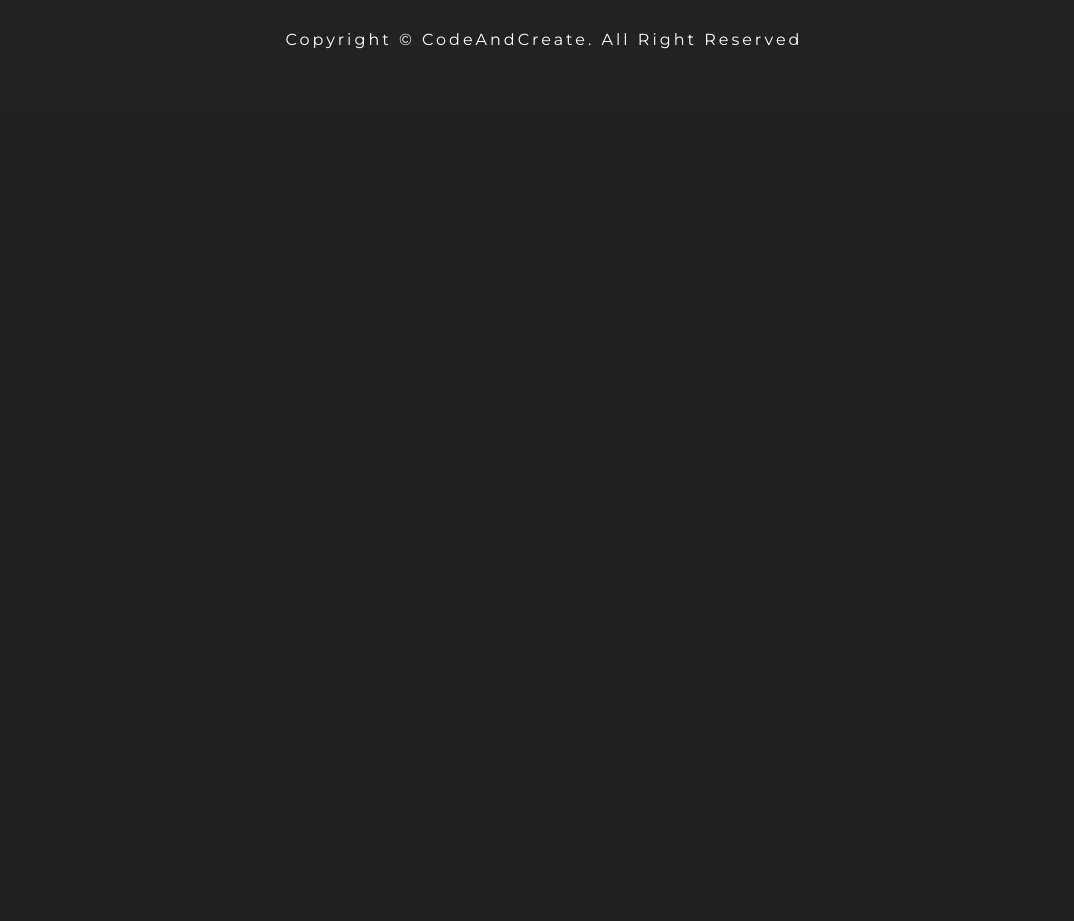
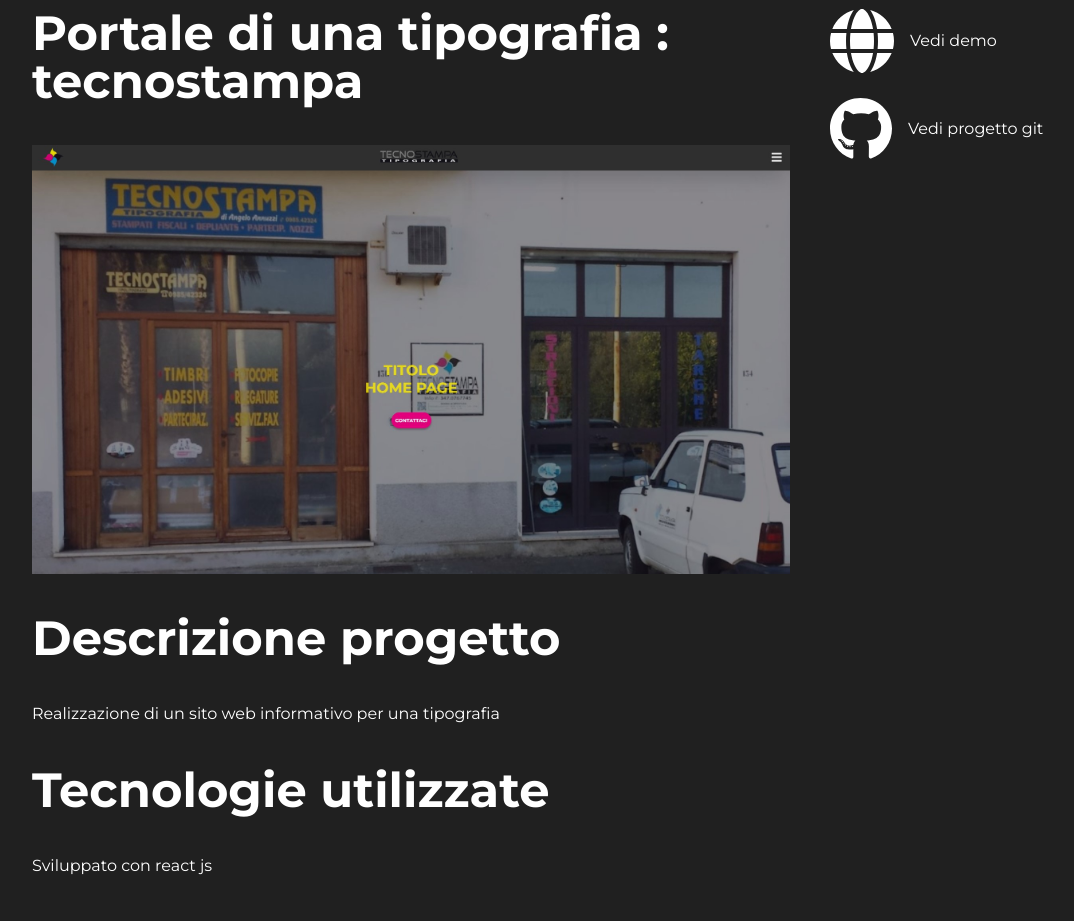
Before and after one commit to davidecandia/cv, a React (Create React App) app: page /1 in a window 1280 px wide. Shown: the part 151-1072 px from the top of the page, without its empty margins (96-1170 px from the left). Before the commit the page ends 800 px from the top, so only its background shows below. Built offline with nearby package versions, Linux system fonts and the light colour scheme.

Commit message:
creato sezione dettaglio project. bisogna solo cambiare img

```diff
--- a/src/App.css
+++ b/src/App.css
@@ -317,10 +317,11 @@
     margin: 0 5px;
 }
 
-.social-media-link i {
+/* .social-media-link i {
     font-size: 50px;
-    transition: all .250s;
-}
+    transition: all linear .250s;
+} */
+
 
 .copyright {
     color: white;
--- a/src/App.js
+++ b/src/App.js
@@ -17,7 +17,7 @@
     <Router>
       <Nav />
       <Routes>
-        <Route path='/' element={
+        <Route exact path='/' element={
           <>
             <Home />
             <Progetti data={progetti} />
@@ -25,7 +25,7 @@
           </>
         }
         />
-        <Route path=':id' element={< Dettaglio />} />
+        <Route exact path='/:id' element={< Dettaglio />} />
       </Routes>
       <Footer />
     </Router>
--- a/src/components/Dettaglio.jsx
+++ b/src/components/Dettaglio.jsx
@@ -2,10 +2,14 @@
 import { useParams } from "react-router-dom";
 import data from "../data";
 
+//icone
+import { FontAwesomeIcon } from "@fortawesome/react-fontawesome";
+import { faGithub } from "@fortawesome/free-brands-svg-icons";
+import { faGlobe } from "@fortawesome/free-solid-svg-icons";
+
 const Dettaglio = () => {
-  const [item, setItem] = useState([]);
+  const [item, setItem] = useState();
   const { id } = useParams();
-
   const getProjectById = (value) => {
     const project = data.find((p) => p.id === value);
     return project ? setItem(project) : null;
@@ -13,8 +17,82 @@
   useEffect(() => {
     getProjectById(id);
   }, [id]);
+  if (item === undefined) {
+    return <h1>nessun elemento</h1>;
+  }
+  const {
+    name,
+    descrizione,
+    mini_descrizione,
+    tecnologie,
+    image,
+    url_git,
+    url,
+  } = item;
+  return (
+    <article className="mt-[160px] mb-[80px]">
+      <div className="contain grid grid-cols-1 lg:grid-cols-4 gap-10">
+        <div className="col-span-3">
+          <h1 className=" font-bold sm:text-3xl lg:text-5xl mb-10">
+            {mini_descrizione} : {name}
+          </h1>
+          <div className="mb-10">
+            <img src={image} alt={name} />
+          </div>
+          <div className="mb-10">
+            <h1 className=" font-bold sm:text-3xl lg:text-5xl mb-10">
+              Descrizione progetto
+            </h1>
+            <p>{descrizione}</p>
+          </div>
 
-  return <div>ciao</div>;
+          <div>
+            <h1 className=" font-bold sm:text-3xl lg:text-5xl mb-10">
+              Tecnologie utilizzate
+            </h1>
+            <p>{tecnologie}</p>
+          </div>
+        </div>
+        <div className="relative">
+          {url !== "" ? (
+            <div className="lg:fixed">
+              <span className="flex gap-4 items-center">
+                <a href={url} target="blank">
+                  <FontAwesomeIcon
+                    icon={faGlobe}
+                    style={{ color: "#ffffff", fontSize: "4rem" }}
+                  />
+                </a>
+                <p> Vedi demo</p>
+              </span>
+              <br />
+              <span className="flex gap-4 items-center">
+                <a href={url_git} target="blank">
+                  <FontAwesomeIcon
+                    icon={faGithub}
+                    style={{ color: "#ffffff", fontSize: "4rem" }}
+                  />
+                </a>
+                <p> Vedi progetto git</p>
+              </span>
+            </div>
+          ) : (
+            <div className="lg:fixed">
+              <span className="flex gap-4 items-center">
+                <a href={url_git} target="blank">
+                  <FontAwesomeIcon
+                    icon={faGithub}
+                    style={{ color: "#ffffff", fontSize: "4rem" }}
+                  />
+                </a>
+                <p> Vedi progetto git</p>
+              </span>
+            </div>
+          )}
+        </div>
+      </div>
+    </article>
+  );
 };
 
 export default Dettaglio;
--- a/src/components/Footer.jsx
+++ b/src/components/Footer.jsx
@@ -19,7 +19,6 @@
           className="social-media-link">
           <FontAwesomeIcon
             icon={faInstagram}
-            className="fa-shake"
             style={{ color: "#E6E6E6", fontSize: "4rem" }}
           />
         </a>
@@ -30,7 +29,6 @@
           className="social-media-link">
           <FontAwesomeIcon
             icon={faFacebook}
-            className="fa-shake"
             style={{ color: "#E6E6E6", fontSize: "4rem" }}
           />
         </a>
@@ -41,7 +39,6 @@
           className="social-media-link">
           <FontAwesomeIcon
             icon={faGithub}
-            shake
             style={{ color: "#E6E6E6", fontSize: "4rem" }}
           />
         </a>
--- a/src/data.js
+++ b/src/data.js
@@ -15,16 +15,18 @@
     id: '10',
     name: 'Notes',
     mini_descrizione: 'Portale per trovare e gestire tutti i tuoi impegni',
-    descrizione: 'MERN, MongoDB: Come database,Express.js: Come framework per il server, React: Per il frontend, Node.js: Per l\'esecuzione del server. Typescript sia per frontEnd che BackEnd. Vite come bundler di react. Css con tailwind + gestione delle richieste al server con Redux query.',
+    descrizione: 'Ho sviluppato questo progetto per esercitarmi a gestire dati e utenti connessi al database, quello che ho appreso è rendere delle route private, accessibili solo quando un utente è loggato, catturare le note create dall\'utente e quindi avere una lista privata di note.',
+    tecnologie: 'Sviluppato con lo stack MERN, MongoDB: Come database, Express.js: Come framework per il server, React: Per il frontend, Node.js: Per l\'esecuzione del server. Typescript sia per frontEnd che BackEnd. Vite come bundler di react. Css con tailwind + gestione delle richieste al server con Redux query.',
     image: notes,
     url_git: 'https://github.com/Dexy98/todo_list',
-    url: 'https://github.com/Dexy98/todo_list',
+    url: 'https://todo-6pnz.onrender.com/',
   },
   {
     id: '9',
     name: 'Spotify-clone',
     mini_descrizione: 'Portale clone di Spotify',
-    descrizione: 'Sviluppato con Vite. Tailwind per il css. Clicca per visionare codice su GitHub. ',
+    descrizione: 'Ho sviluppato questo clone di Spotify per esercitarmi con tailwind',
+    tecnologie: 'Sviluppato con vite come bundler di react. Tailwind per il css.',
     image: spotify_clone,
     url_git: 'https://github.com/Dexy98/Spotify-clone',
     url: '',
@@ -33,7 +35,8 @@
     id: '8',
     name: 'Cocktail',
     mini_descrizione: 'Portale per trovare il tuo cocktail preferito',
-    descrizione: 'Sviluppato con React e Typescript. Tailwind per il css. API gestita con RTK query. ',
+    descrizione: 'Ho sviluppato questo progetto per esercitarmi su alcune tecnologie. L’idea è di una piattaforma che permetta di cercare il proprio cocktail preferito. È presente un campo di ricerca e in basso verrano visualizzati i risultati. Ogni singolo cocktail è cliccabile e l’utente viene spostato in una pagina dove può visionare tutti i dettagli relativi al drink.',
+    tecnologie: 'Sviluppato con React e Typescript. Tailwind per il css. Dati presi da \'thecocktaildb.com/api.php\' un Api gratuita ed ho gestito le chiamate al server tramite Redux toolkit Query',
     image: cocktail,
     url_git: 'https://github.com/Dexy98/thecocktaildb',
     url: 'https://cocktailcreationshub.netlify.app/',
@@ -42,7 +45,8 @@
     id: '7',
     name: 'Dog',
     mini_descrizione: 'Portale dove puoi visionare immagini di cani in base la razza',
-    descrizione: 'Sviluppato con React e Typescript. Tailwind per il css. API gestita con RTK query. ',
+    descrizione: 'Ho sviluppato questo progetto per divertimento, mi è stato utile per capire meglio redux toolkit query.',
+    tecnologie: 'Sviluppato con React e Typescript. Tailwind per il css. API gestita con RTK query. ',
     image: dog,
     url_git: 'https://github.com/Dexy98/dog',
     url: 'https://dexy98.github.io/dog/',
@@ -51,7 +55,8 @@
     id: '6',
     name: 'E-shop',
     mini_descrizione: 'Portale per trovare il prodotto adatto a te e acquistarlo!',
-    descrizione: 'Sviluppato con React e tailwind per il css. Fake Store API gestita con RTK query. Gestione degli stati con redux toolkit e typescript per migliore gestione del codice ',
+    descrizione: 'Ho sviluppato questo progetto per esercitarmi nella creazione di uno store, dove puoi scegliere il prodotto aggiungerlo al carrello e gestire il carrello aumentando quantità o rimuovendo il prodotto inserito.',
+    tecnologie: 'Sviluppato con React e tailwind per il css. Fake Store API gestita con RTK query. Gestione degli stati con redux toolkit e typescript per migliore gestione del codice. ',
     image: shop,
     url_git: 'https://github.com/Dexy98/e-shop',
     url: 'https://dexy98.github.io/e-shop/',
@@ -60,7 +65,8 @@
     id: '5',
     name: 'Movies',
     mini_descrizione: 'Portale per trovare film e serie tv',
-    descrizione: 'sviluppato con React e tailwind per il css con diverse chiamate API TMDB ',
+    descrizione: 'Ho sviluppato questo progetto per esercitarmi nella creazione di un portale di contenuti multimediali, dati sempre aggiornati sulle nuove uscite e possibiltà di vedere il trailer se disponibile in su youtube in lingua italiana altrimenti in inglese.',
+    tecnologie: 'Sviluppato con React e tailwind per il css. Fetch API TMDB',
     image: movies,
     url_git: 'https://github.com/Dexy98/movies',
     url: 'https://dexy98.github.io/movies/',
@@ -69,7 +75,8 @@
     id: '4',
     name: 'meteo',
     mini_descrizione: 'Portale utile solo se vuoi sapere che tempo farà',
-    descrizione: 'React js con API openweathermap',
+    descrizione: 'Ho realizzato questo progetto per esercitarmi, ed è stato stimolante gestire i dati soprattuto poter modificare l\'orario in modo da visualizzare \'oggi\' al posto della data corrente e orario vicino.',
+    tecnologie: 'React js, tailwind per il css. Dati presi da openweathermap API. ',
     image: meteo,
     url_git: 'https://github.com/Dexy98/meteo',
     url: 'https://dexy98.github.io/meteo/',
@@ -78,7 +85,8 @@
     id: '3',
     name: 'sinisky',
     mini_descrizione: 'Portale di un attività tech',
-    descrizione: 'React js',
+    descrizione: 'Ho sviluppato questo sito per un attività commerciale nel mondo del tech',
+    tecnologie: 'Sviluppato con React',
     image: sinisky,
     url_git: 'https://github.com/Dexy98/sinisky',
     url: 'https://dexy98.github.io/sinisky/',
@@ -87,7 +95,8 @@
     id: '2',
     name: 'Lista',
     mini_descrizione: 'Portale per gestire le tue note salvate in locale',
-    descrizione: 'React js',
+    descrizione: 'Ho realizzato questo progetto come esercitazione, è stato utile per capire come gestire gli state in react',
+    tecnologie: 'React js',
     image: lista,
     url_git: 'https://github.com/Dexy98/lista',
     url: 'https://dexy98.github.io/lista/'
@@ -96,7 +105,8 @@
     id: '1',
     name: 'tecnostampa',
     mini_descrizione: 'Portale di una tipografia',
-    descrizione: 'React js',
+    descrizione: 'Realizzazione di un sito web informativo per una tipografia',
+    tecnologie: 'Sviluppato con react js',
     image: tecnostampa,
     url_git: 'https://github.com/Dexy98/tecnostampa',
     url: 'https://dexy98.github.io/tecnostampa/',
--- a/src/index.css
+++ b/src/index.css
@@ -14,6 +14,7 @@
 
 
 body {
+  overflow-x: hidden;
   margin: 0;
   font-family: 'Montserrat', sans-serif;
   -webkit-font-smoothing: antialiased;
```
Also changed, not shown: src/components/Nav.jsx (+6 -6 lines).
